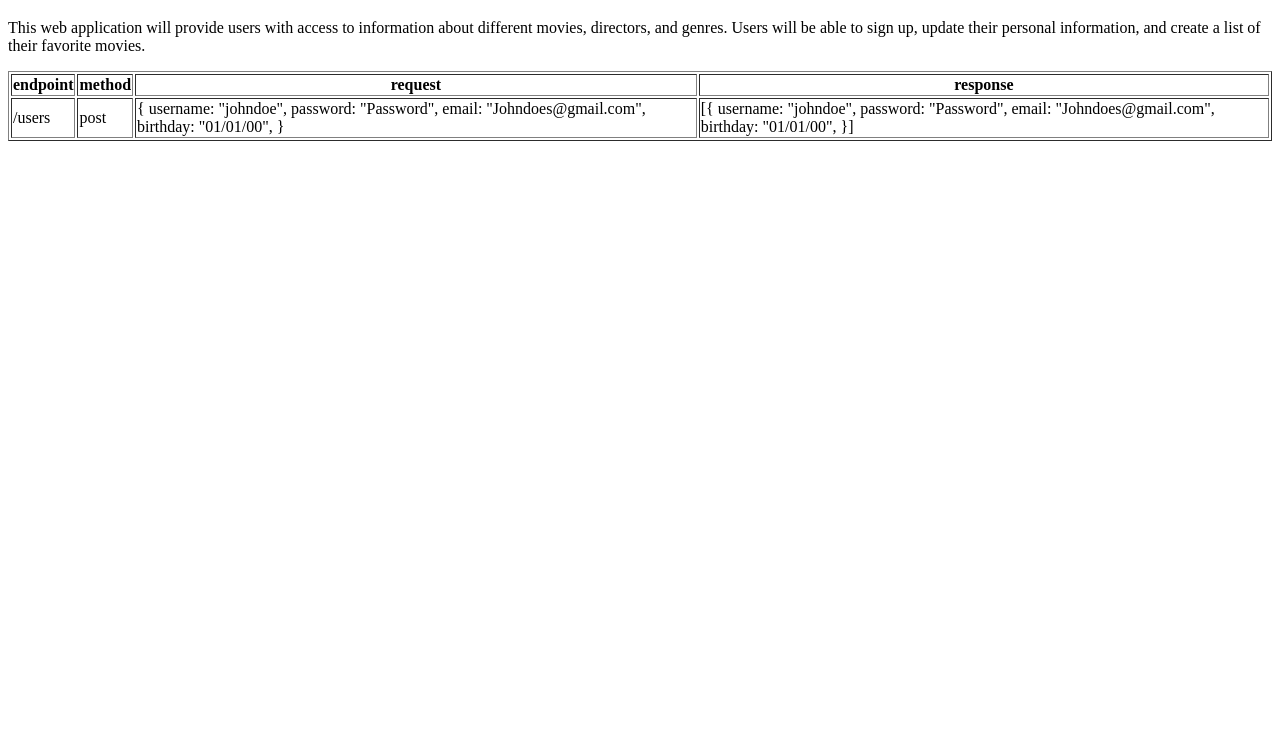
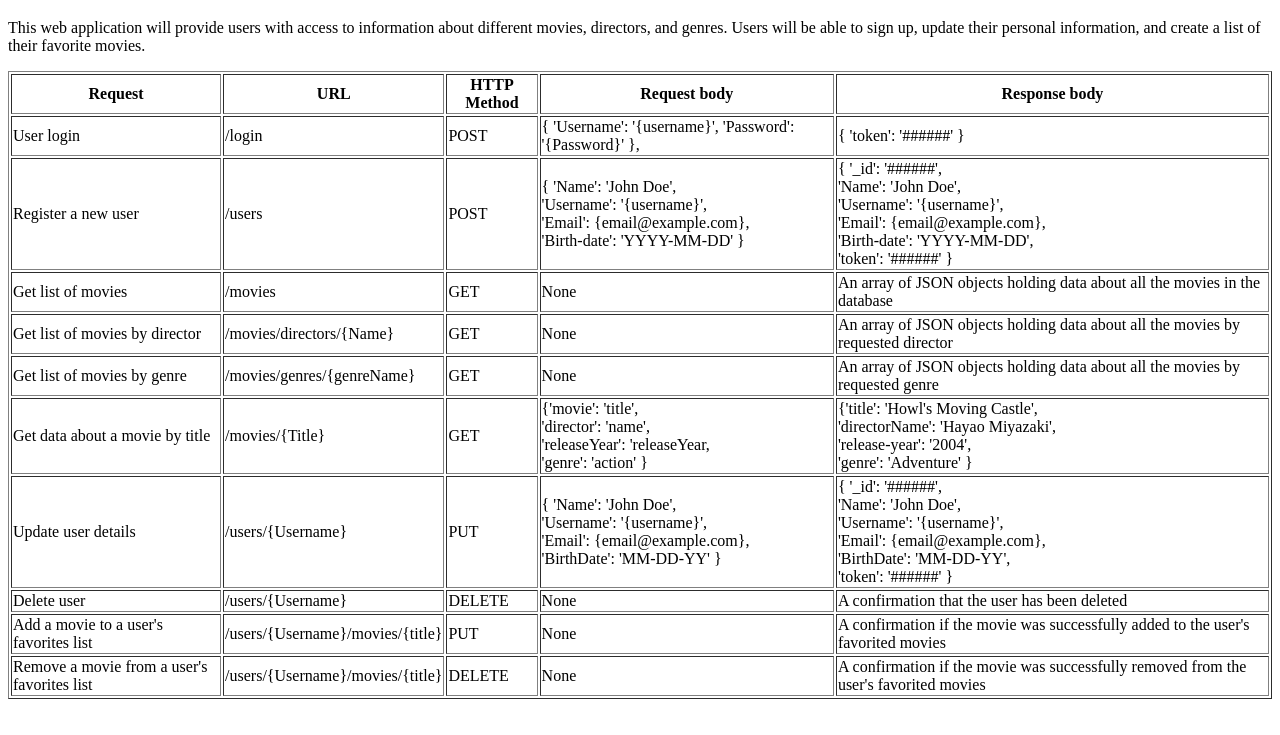
Before and after one commit to Donner-Kabab/movies_api, a website: page public/documentation.html in a window 1280 px wide. Shown: the part 61-796 px from the top of the page. Drawn offline with Linux system fonts and the light colour scheme.

Commit message:
Updated index.js and documentation.html

```diff
--- a/public/documentation.html
+++ b/public/documentation.html
@@ -14,24 +14,136 @@
       movies.
     </p>
     <table border="1">
+      <thead>
         <tr>
-        <th>endpoint</th>
-        <th>method</th>
-        <th>request</th>
-        <th>response</th>
+          <th>Request</th>
+          <th>URL</th>
+          <th>HTTP Method</th>
+          <th>Request body</th>
+          <th>Response body</th>
+        </tr>
+      </thead>
+      <tbody>
+        <tr>
+          <td>User login</td>
+          <td>/login</td>
+          <td>POST</td>
+          <td>{ 'Username': '{username}', 'Password': '{Password}' },<br /></td>
+          <td>{ 'token': '######' }</td>
         </tr>
         <tr>
+          <td>Register a new user</td>
           <td>/users</td>
-        <td>post</td>
+          <td>POST</td>
           <td>
-          { username: "johndoe", password: "Password", email:
-          "Johndoes@gmail.com", birthday: "01/01/00", }
+            { 'Name': 'John Doe',<br />
+            'Username': '{username}',<br />
+            'Email': {email@example.com},<br />
+            'Birth-date': 'YYYY-MM-DD' }
           </td>
           <td>
-          [{ username: "johndoe", password: "Password", email:
-          "Johndoes@gmail.com", birthday: "01/01/00", }]
+            { '_id': '######',<br />
+            'Name': 'John Doe',<br />
+            'Username': '{username}',<br />
+            'Email': {email@example.com},<br />
+            'Birth-date': 'YYYY-MM-DD', <br />
+            'token': '######' }
           </td>
         </tr>
+        <tr>
+          <td>Get list of movies</td>
+          <td>/movies</td>
+          <td>GET</td>
+          <td>None</td>
+          <td>
+            An array of JSON objects holding data about all the movies in the
+            database
+          </td>
+        </tr>
+        <tr>
+          <td>Get list of movies by director</td>
+          <td>/movies/directors/{Name}</td>
+          <td>GET</td>
+          <td>None</td>
+          <td>
+            An array of JSON objects holding data about all the movies by
+            requested director
+          </td>
+        </tr>
+        <tr>
+          <td>Get list of movies by genre</td>
+          <td>/movies/genres/{genreName}</td>
+          <td>GET</td>
+          <td>None</td>
+          <td>
+            An array of JSON objects holding data about all the movies by
+            requested genre
+          </td>
+        </tr>
+        <tr>
+          <td>Get data about a movie by title</td>
+          <td>/movies/{Title}</td>
+          <td>GET</td>
+          <td>
+            {'movie': 'title',<br />
+            'director': 'name',<br />
+            'releaseYear': 'releaseYear,<br />
+            'genre': 'action' }
+          </td>
+          <td>
+            {'title': 'Howl's Moving Castle',<br />
+            'directorName': 'Hayao Miyazaki',<br />
+            'release-year': '2004',<br />
+            'genre': 'Adventure' }
+          </td>
+        </tr>
+        <tr>
+          <td>Update user details</td>
+          <td>/users/{Username}</td>
+          <td>PUT</td>
+          <td>
+            { 'Name': 'John Doe',<br />
+            'Username': '{username}',<br />
+            'Email': {email@example.com},<br />
+            'BirthDate': 'MM-DD-YY' }
+          </td>
+          <td>
+            { '_id': '######',<br />
+            'Name': 'John Doe',<br />
+            'Username': '{username}',<br />
+            'Email': {email@example.com},<br />
+            'BirthDate': 'MM-DD-YY', <br />
+            'token': '######' }
+          </td>
+        </tr>
+        <tr>
+          <td>Delete user</td>
+          <td>/users/{Username}</td>
+          <td>DELETE</td>
+          <td>None</td>
+          <td>A confirmation that the user has been deleted</td>
+        </tr>
+        <tr>
+          <td>Add a movie to a user's favorites list</td>
+          <td>/users/{Username}/movies/{title}</td>
+          <td>PUT</td>
+          <td>None</td>
+          <td>
+            A confirmation if the movie was successfully added to the user's
+            favorited movies
+          </td>
+        </tr>
+        <tr>
+          <td>Remove a movie from a user's favorites list</td>
+          <td>/users/{Username}/movies/{title}</td>
+          <td>DELETE</td>
+          <td>None</td>
+          <td>
+            A confirmation if the movie was successfully removed from the user's
+            favorited movies
+          </td>
+        </tr>
+      </tbody>
     </table>
   </body>
 </html>
```
Also changed, not shown: index.js (+50 -26 lines). Lines whose indentation alone changed are shown as unchanged.
